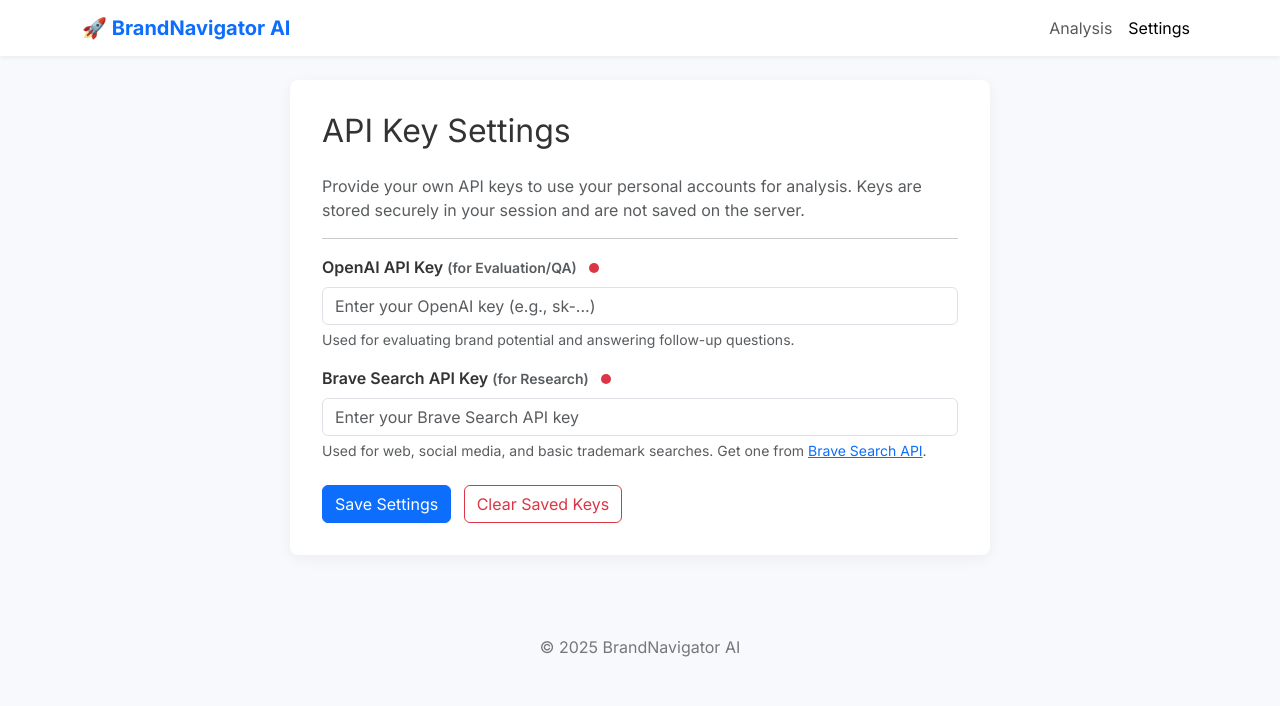
After one commit to EricBlanvillain/BrandNavigator, a Flask app: page /settings in a window 1280 px wide. The commit adds this page. Shown: the top 706 px of the page. Run offline with Flask 2, Linux system fonts and the light colour scheme.

Commit message:
feat: Implement user API key settings and refactor agents
- Add /settings route and page for users to provide their own OpenAI and Brave API keys.

- Modify analysis and QA routes to retrieve keys from session first, then fallback to environment variables.

- Refactor Evaluator, MarketResearch, and QA agents to accept API keys per-request instead of initializing clients globally.

- Remove unused/deprecated directories and files (src, services, utils, etc.).

- Update project structure documentation and navigation links.

```diff
--- a/app.py
+++ b/app.py
@@ -15,6 +15,7 @@ from agents.qa import QAAgent
 # --- Import Blueprints ---
 from routes.analysis import analysis_bp
 from routes.qa import qa_bp
+from routes.settings import settings_bp # Import the new settings blueprint
 
 
 # --- Configuration & Setup ---
@@ -75,6 +76,7 @@ except Exception as e:
 # --- Register Blueprints ---
 app.register_blueprint(analysis_bp)
 app.register_blueprint(qa_bp)
+app.register_blueprint(settings_bp) # Register the settings blueprint
 
 # --- Removed Global variable for context ---
 # --- Removed Routes --- (Moved to blueprints)
--- /dev/null
+++ b/routes/settings.py
@@ -0,0 +1,60 @@
+# brand_navigator/routes/settings.py
+import os
+import logging
+from flask import Blueprint, request, jsonify, session, render_template, current_app
+
+settings_bp = Blueprint('settings', __name__, template_folder='../templates')
+
+logger = logging.getLogger(__name__)
+
+# Route to render the settings page
+@settings_bp.route('/settings', methods=['GET'])
+def settings_page():
+    """Renders the settings page UI."""
+    return render_template('settings.html')
+
+# API endpoint to get status and save settings
+@settings_bp.route('/api/settings', methods=['GET', 'POST'])
+def handle_settings():
+    """Handles getting settings status and saving API keys to session."""
+    if request.method == 'POST':
+        try:
+            data = request.get_json()
+            if not data:
+                return jsonify({"success": False, "error": "Invalid request format."}), 400
+
+            openai_key = data.get('openai_key')
+            brave_key = data.get('brave_key')
+
+            # Basic validation (presence check)
+            # More specific validation (e.g., prefix check) could be added
+            if openai_key and isinstance(openai_key, str):
+                session['USER_OPENAI_KEY'] = openai_key
+                logger.info("User OpenAI key saved to session.")
+            elif 'openai_key' in data: # Handle empty string to clear key
+                 session.pop('USER_OPENAI_KEY', None)
+                 logger.info("User OpenAI key cleared from session.")
+
+            if brave_key and isinstance(brave_key, str):
+                session['USER_BRAVE_KEY'] = brave_key
+                logger.info("User Brave key saved to session.")
+            elif 'brave_key' in data: # Handle empty string to clear key
+                 session.pop('USER_BRAVE_KEY', None)
+                 logger.info("User Brave key cleared from session.")
+
+            session.modified = True
+            return jsonify({"success": True, "message": "Settings saved successfully."})
+
+        except Exception as e:
+            logger.exception(f"Error saving settings: {e}")
+            return jsonify({"success": False, "error": f"An internal error occurred: {str(e)}"}), 500
+
+    elif request.method == 'GET':
+        # Return status indicating if keys are set in the session
+        openai_set = bool(session.get('USER_OPENAI_KEY'))
+        brave_set = bool(session.get('USER_BRAVE_KEY'))
+        return jsonify({
+            "success": True,
+            "openai_key_set": openai_set,
+            "brave_key_set": brave_set
+        })
--- /dev/null
+++ b/templates/settings.html
@@ -0,0 +1,216 @@
+<!doctype html>
+<html lang="en">
+<head>
+    <meta charset="utf-8">
+    <meta name="viewport" content="width=device-width, initial-scale=1">
+    <title>Settings - BrandNavigator AI</title>
+    <link href="https://cdn.jsdelivr.net/npm/bootstrap@5.3.3/dist/css/bootstrap.min.css" rel="stylesheet">
+    <link rel="preconnect" href="https://fonts.googleapis.com">
+    <link rel="preconnect" href="https://fonts.gstatic.com" crossorigin>
+    <link href="https://fonts.googleapis.com/css2?family=Inter:wght@400;600;700&display=swap" rel="stylesheet">
+    <link rel="stylesheet" href="https://cdn.jsdelivr.net/npm/bootstrap-icons@1.11.3/font/bootstrap-icons.min.css">
+
+    <style>
+        body {
+            font-family: 'Inter', sans-serif;
+            background-color: #f8f9fc;
+            color: #333;
+        }
+        .navbar {
+            background-color: rgba(255, 255, 255, 0.9);
+            backdrop-filter: blur(10px);
+            box-shadow: 0 2px 4px rgba(0,0,0,0.05);
+        }
+        .navbar-brand {
+            font-weight: 700;
+            color: #0d6efd !important;
+        }
+        .settings-container {
+            max-width: 700px;
+            margin: 80px auto 30px;
+            padding: 2rem;
+            background-color: #ffffff;
+            border-radius: 0.5rem;
+            box-shadow: 0 4px 15px rgba(0, 0, 0, 0.05);
+        }
+        .form-label {
+            font-weight: 600;
+        }
+        .status-dot {
+            display: inline-block;
+            width: 10px;
+            height: 10px;
+            border-radius: 50%;
+            margin-left: 8px;
+        }
+        .status-set {
+            background-color: #198754; /* Green */
+        }
+        .status-not-set {
+            background-color: #dc3545; /* Red */
+        }
+        .footer { background-color: transparent; text-align: center; padding: 2rem 0; margin-top: 3rem; color: #777; }
+    </style>
+</head>
+<body>
+    <!-- Navigation Bar -->
+    <nav class="navbar navbar-expand-lg fixed-top">
+        <div class="container">
+            <a class="navbar-brand" href="/">🚀 BrandNavigator AI</a>
+            <button class="navbar-toggler" type="button" data-bs-toggle="collapse" data-bs-target="#navbarNav" aria-controls="navbarNav" aria-expanded="false" aria-label="Toggle navigation">
+                <span class="navbar-toggler-icon"></span>
+            </button>
+            <div class="collapse navbar-collapse" id="navbarNav">
+                <ul class="navbar-nav ms-auto">
+                    <li class="nav-item">
+                        <a class="nav-link" href="/">Analysis</a>
+                    </li>
+                    <li class="nav-item">
+                        <a class="nav-link active" aria-current="page" href="/settings">Settings</a>
+                    </li>
+                </ul>
+            </div>
+        </div>
+    </nav>
+
+    <!-- Settings Form -->
+    <div class="container settings-container">
+        <h2 class="mb-4">API Key Settings</h2>
+        <p class="text-muted">Provide your own API keys to use your personal accounts for analysis. Keys are stored securely in your session and are not saved on the server.</p>
+        <hr>
+        <!-- Status Message Area -->
+        <div id="status-message" class="mb-3"></div>
+
+        <form id="settings-form">
+            <div class="mb-3">
+                <label for="openai_key" class="form-label">OpenAI API Key <span class="text-muted small">(for Evaluation/QA)</span> <span id="openai-status-indicator"></span></label>
+                <input type="password" class="form-control" id="openai_key" name="openai_key" placeholder="Enter your OpenAI key (e.g., sk-...)">
+                <div class="form-text">Used for evaluating brand potential and answering follow-up questions.</div>
+            </div>
+
+            <div class="mb-4">
+                <label for="brave_key" class="form-label">Brave Search API Key <span class="text-muted small">(for Research)</span> <span id="brave-status-indicator"></span></label>
+                <input type="password" class="form-control" id="brave_key" name="brave_key" placeholder="Enter your Brave Search API key">
+                <div class="form-text">Used for web, social media, and basic trademark searches. Get one from <a href="https://brave.com/search/api/" target="_blank">Brave Search API</a>.</div>
+            </div>
+
+            <button type="submit" class="btn btn-primary">Save Settings</button>
+             <button type="button" id="clear-keys-button" class="btn btn-outline-danger ms-2">Clear Saved Keys</button>
+        </form>
+    </div>
+
+    <!-- Footer -->
+    <footer class="footer">
+        <p>&copy; 2025 BrandNavigator AI</p>
+    </footer>
+
+    <script src="https://cdn.jsdelivr.net/npm/bootstrap@5.3.3/dist/js/bootstrap.bundle.min.js"></script>
+    <script>
+        const settingsForm = document.getElementById('settings-form');
+        const statusMessage = document.getElementById('status-message');
+        const openaiKeyInput = document.getElementById('openai_key');
+        const braveKeyInput = document.getElementById('brave_key');
+        const openaiStatusIndicator = document.getElementById('openai-status-indicator');
+        const braveStatusIndicator = document.getElementById('brave-status-indicator');
+        const clearKeysButton = document.getElementById('clear-keys-button');
+
+        // Function to display status messages
+        function showStatus(message, isError = false) {
+            statusMessage.innerHTML = `<div class="alert alert-${isError ? 'danger' : 'success'} alert-dismissible fade show" role="alert">
+                                           ${message}
+                                           <button type="button" class="btn-close" data-bs-dismiss="alert" aria-label="Close"></button>
+                                       </div>`;
+        }
+
+        // Function to update status indicators
+        function updateStatusIndicators(openaiSet, braveSet) {
+            openaiStatusIndicator.innerHTML = `<span class="status-dot ${openaiSet ? 'status-set' : 'status-not-set'}" title="${openaiSet ? 'Key set in session' : 'Key not set'}"></span>`;
+            braveStatusIndicator.innerHTML = `<span class="status-dot ${braveSet ? 'status-set' : 'status-not-set'}" title="${braveSet ? 'Key set in session' : 'Key not set'}"></span>`;
+        }
+
+        // Fetch current status on page load
+        async function fetchStatus() {
+            try {
+                const response = await fetch('/api/settings');
+                const data = await response.json();
+                if (response.ok && data.success) {
+                    updateStatusIndicators(data.openai_key_set, data.brave_key_set);
+                } else {
+                    showStatus(data.error || 'Failed to fetch settings status.', true);
+                }
+            } catch (error) {
+                console.error("Error fetching settings status:", error);
+                showStatus('Could not connect to fetch settings status.', true);
+            }
+        }
+
+        // Form submission handler
+        settingsForm.addEventListener('submit', async (event) => {
+            event.preventDefault();
+            statusMessage.innerHTML = ''; // Clear previous messages
+
+            const payload = {
+                openai_key: openaiKeyInput.value, // Send even if empty to allow clearing
+                brave_key: braveKeyInput.value   // Send even if empty to allow clearing
+            };
+
+            try {
+                const response = await fetch('/api/settings', {
+                    method: 'POST',
+                    headers: {
+                        'Content-Type': 'application/json'
+                    },
+                    body: JSON.stringify(payload)
+                });
+                const data = await response.json();
+
+                if (response.ok && data.success) {
+                    showStatus(data.message || 'Settings saved successfully.', false);
+                    // Clear inputs after successful save ONLY if they were not empty
+                    if (payload.openai_key) openaiKeyInput.value = '';
+                    if (payload.brave_key) braveKeyInput.value = '';
+                    fetchStatus(); // Refresh status indicators
+                } else {
+                    showStatus(data.error || 'Failed to save settings.', true);
+                }
+            } catch (error) {
+                console.error("Error saving settings:", error);
+                showStatus('Could not connect to save settings. Please try again later.', true);
+            }
+        });
+
+        // Clear Keys Button Handler
+        clearKeysButton.addEventListener('click', async () => {
+             if (!confirm("Are you sure you want to clear all saved API keys from your session?")) {
+                 return;
+             }
+             statusMessage.innerHTML = '';
+             const payload = { openai_key: '', brave_key: '' }; // Send empty strings to clear
+
+             try {
+                 const response = await fetch('/api/settings', {
+                     method: 'POST',
+                     headers: {'Content-Type': 'application/json'},
+                     body: JSON.stringify(payload)
+                 });
+                 const data = await response.json();
+                 if (response.ok && data.success) {
+                     showStatus('Saved API keys cleared successfully.', false);
+                     openaiKeyInput.value = ''; // Clear input fields too
+                     braveKeyInput.value = '';
+                     fetchStatus(); // Refresh status indicators
+                 } else {
+                     showStatus(data.error || 'Failed to clear keys.', true);
+                 }
+             } catch (error) {
+                 console.error("Error clearing keys:", error);
+                 showStatus('Could not connect to clear keys.', true);
+             }
+        });
+
+        // Initial fetch of status when page loads
+        document.addEventListener('DOMContentLoaded', fetchStatus);
+
+    </script>
+</body>
+</html>
```
Also changed, not shown: agents/evaluator.py (+39 -52 lines), agents/market_research.py (+30 -32 lines), agents/qa.py (+32 -24 lines), routes/analysis.py (+31 -11 lines), routes/qa.py (+17 -2 lines), structure.md (+36 -0 lines), templates/index.html (+8 -5 lines), services/__init__.py (deleted), src/__init__.py (deleted), src/app.py (deleted), src/models.py (deleted), src/routes.py (deleted), static/css/style.css (deleted), templates/base.html (deleted), 1 more files, 1 other file.
